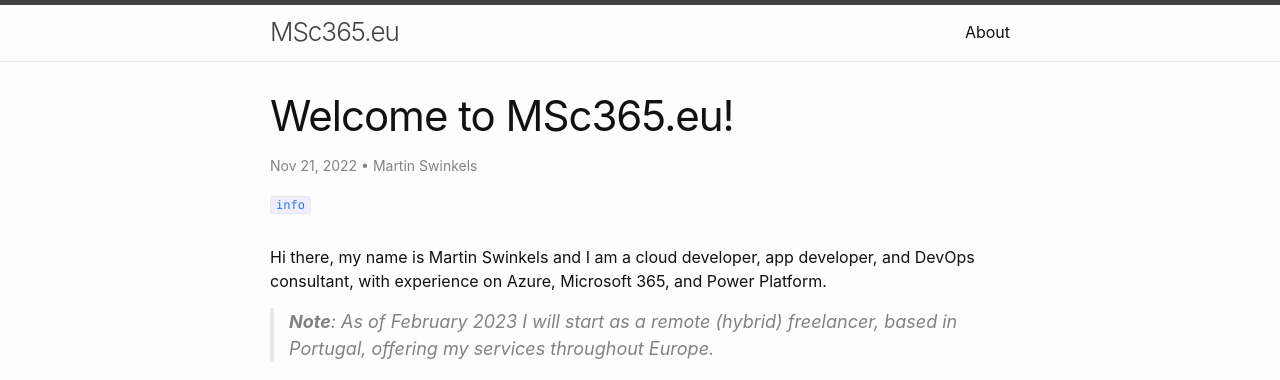
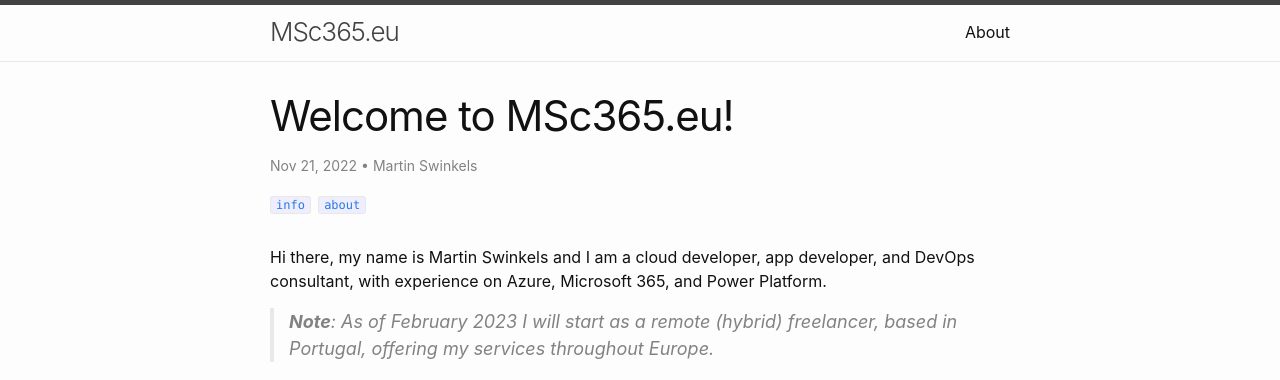
Before and after one commit to msc365/msc365.github.io, a Jekyll site: the page built from _posts/2022-11-21-welcome-to-msc365-eu.md, in a window 1280 px wide. Shown: the top 380 px of the page. Built offline with Jekyll 4.4.1, drawn with Linux system fonts in a browser that asks for light colours.

Commit message:
Add about.md tag

```diff
--- a/_posts/2022-11-21-welcome-to-msc365-eu.md
+++ b/_posts/2022-11-21-welcome-to-msc365-eu.md
@@ -3,7 +3,7 @@
 title: Welcome to MSc365.eu!
 author: Martin Swinkels
 categories: Miscellaneous
-tags: info
+tags: info about
 ---
 
 Hi there, my name is Martin Swinkels and I am a cloud developer, app developer, and DevOps consultant, with experience on Azure, Microsoft 365, and Power Platform.
```
Also changed, not shown: tags/about.md (added, +5 -0 lines).
